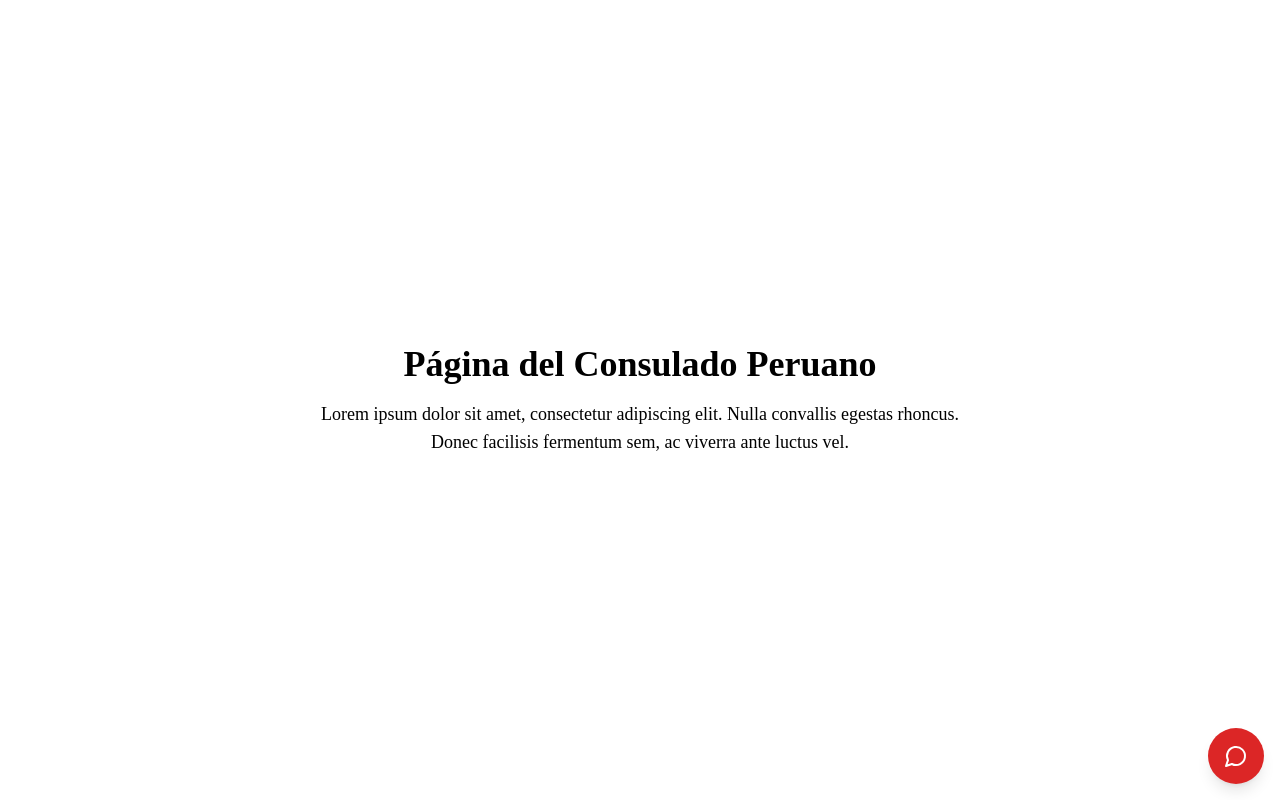
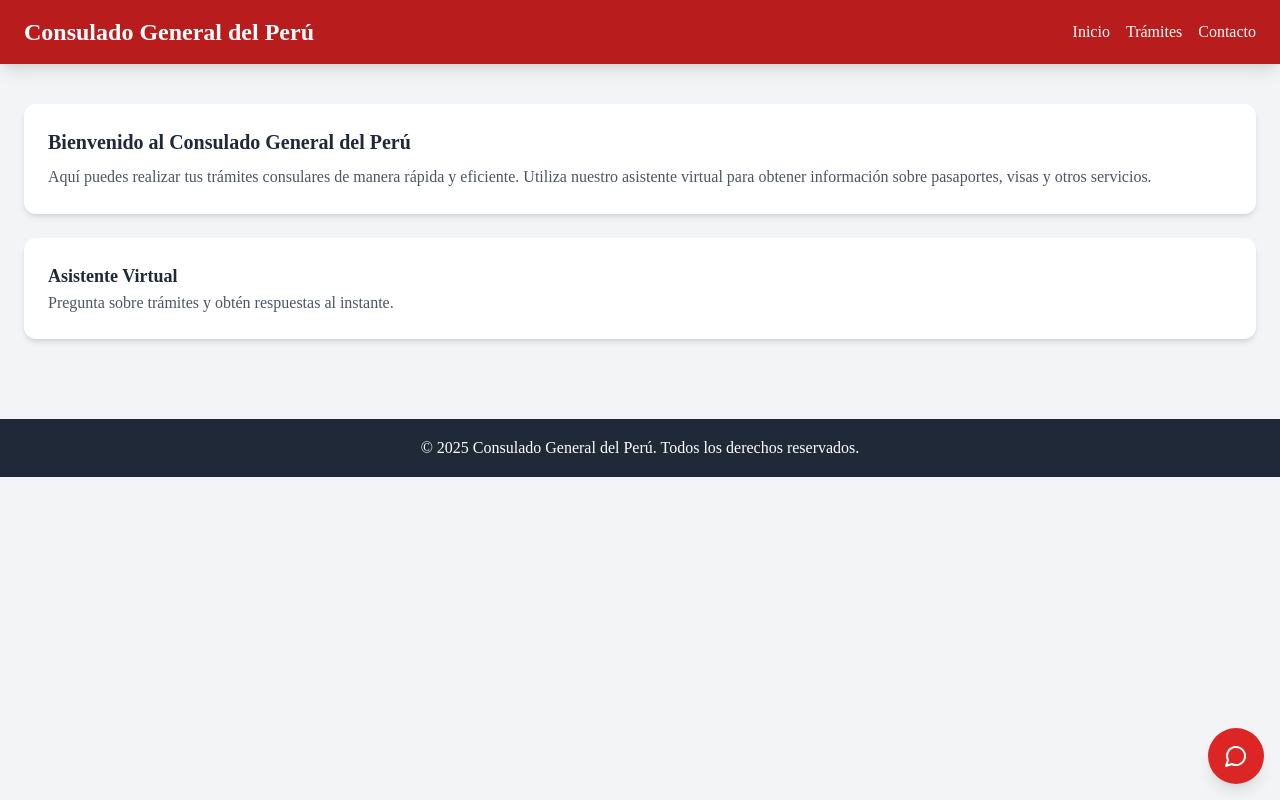
Before and after one commit to DiegoMProjective/ChatBotConsPeru, a Next.js app: page / in a window 1280 px wide. Built offline with nearby package versions, Linux system fonts and the light colour scheme.

Commit message:
New consul page

```diff
--- a/src/app/page.tsx
+++ b/src/app/page.tsx
@@ -1,14 +1,47 @@
 import Chatbot from "./components/Chatbot";
-export default function Home() {
+
+import React from "react";
+
+const ConsuladoMockup = () => {
   return (
-      <main className="flex flex-col items-center justify-center min-h-screen bg-white text-black p-6">
-        <Chatbot />
-      <h1 className="text-4xl font-bold mb-4">Página del Consulado Peruano</h1>
-      <p className="text-lg text-center max-w-2xl">
-        Lorem ipsum dolor sit amet, consectetur adipiscing elit. Nulla convallis
-        egestas rhoncus. Donec facilisis fermentum sem, ac viverra ante luctus vel.
-      </p>
-    </main>
+    <div className="min-h-screen bg-gray-100">
+      {/* Header */}
+      <header className="bg-red-700 text-white py-4 px-6 flex justify-between items-center shadow-lg">
+        <h1 className="text-2xl font-bold">Consulado General del Perú</h1>
+        <nav>
+          <ul className="flex space-x-4">
+            <li><a href="#" className="hover:underline">Inicio</a></li>
+            <li><a href="#" className="hover:underline">Trámites</a></li>
+            <li><a href="#" className="hover:underline">Contacto</a></li>
+          </ul>
+        </nav>
+      </header>
 
+      {/* Main Content */}
+      <main className="container mx-auto py-10 px-6">
+      <Chatbot />
+        <section className="bg-white p-6 rounded-xl shadow-md">
+          <h2 className="text-xl font-semibold text-gray-800">Bienvenido al Consulado General del Perú</h2>
+          <p className="mt-2 text-gray-600">
+            Aquí puedes realizar tus trámites consulares de manera rápida y eficiente. Utiliza nuestro asistente virtual para obtener información sobre pasaportes, visas y otros servicios.
+          </p>
+        </section>
+
+        {/* Chatbot Section */}
+        <section className="mt-6">
+          <div className="bg-white p-6 rounded-xl shadow-md relative">
+            <h3 className="text-lg font-semibold text-gray-800">Asistente Virtual</h3>
+            <p className="text-gray-600">Pregunta sobre trámites y obtén respuestas al instante.</p>
+
+          </div>
+        </section>
+      </main>
+      {/* Footer */}
+      <footer className="bg-gray-800 text-white text-center py-4 mt-10">
+        <p>&copy; 2025 Consulado General del Perú. Todos los derechos reservados.</p>
+      </footer>
+    </div>
   );
-}
+};
+
+export default ConsuladoMockup;
```
